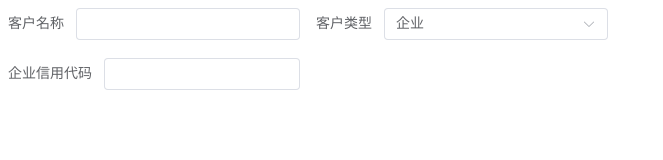
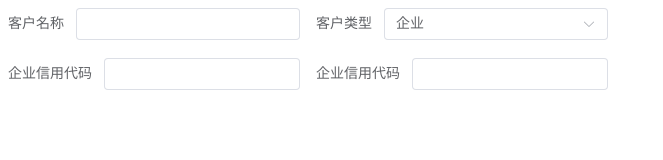
Before and after one commit to joooooooojo/k-form, a Vue app: page / in a window 1280 px wide. Shown: the top 160 px of the page, without its empty margins (0-663 px from the left). Built offline with nearby package versions, Linux system fonts and the light colour scheme.

Commit message:
fix: 修复动态表单返回数组无法显示的问题

```diff
--- a/package.json
+++ b/package.json
@@ -1,6 +1,6 @@
 {
   "name": "@joooooooooojo/kform",
-  "version": "0.1.0",
+  "version": "0.1.1",
   "private": false,
   "description": "二次封装element-plus的Form表单",
   "keywords": [
--- a/packages/components/Form/index.vue
+++ b/packages/components/Form/index.vue
@@ -54,7 +54,7 @@ const watcher = watch(
     getDynamicList(props.dynamicOptions());
     const ls = [];
     _dynamicOptions.value.map(item => {
-      if (item.rowKey) {
+      if (item.rowKey && !item.children) {
         const row = ls.find(lsItem => lsItem.rowKey === item.rowKey);
         if (!row) {
           ls.push({
--- a/src/App.vue
+++ b/src/App.vue
@@ -40,14 +40,21 @@ const clientType = (formValue?: T): KDynamicFormItemProps => {
 };
 
 const code = (): KDynamicFormItemProps => {
-  return {
-    rowKey: "row-2",
-    childrenNum: 2,
-    parent: clientType,
-    label: "企业信用代码",
-    prop: "code",
-    next: null
-  };
+  return [
+    {
+      rowKey: "row-2",
+      children: [
+        {
+          label: "企业信用代码",
+          prop: "code"
+        },
+        {
+          label: "企业信用代码",
+          prop: "code"
+        }
+      ]
+    }
+  ];
 };
 </script>
 
```
Also changed, not shown: 1 other file (tests, documents, lock files or other folders).
